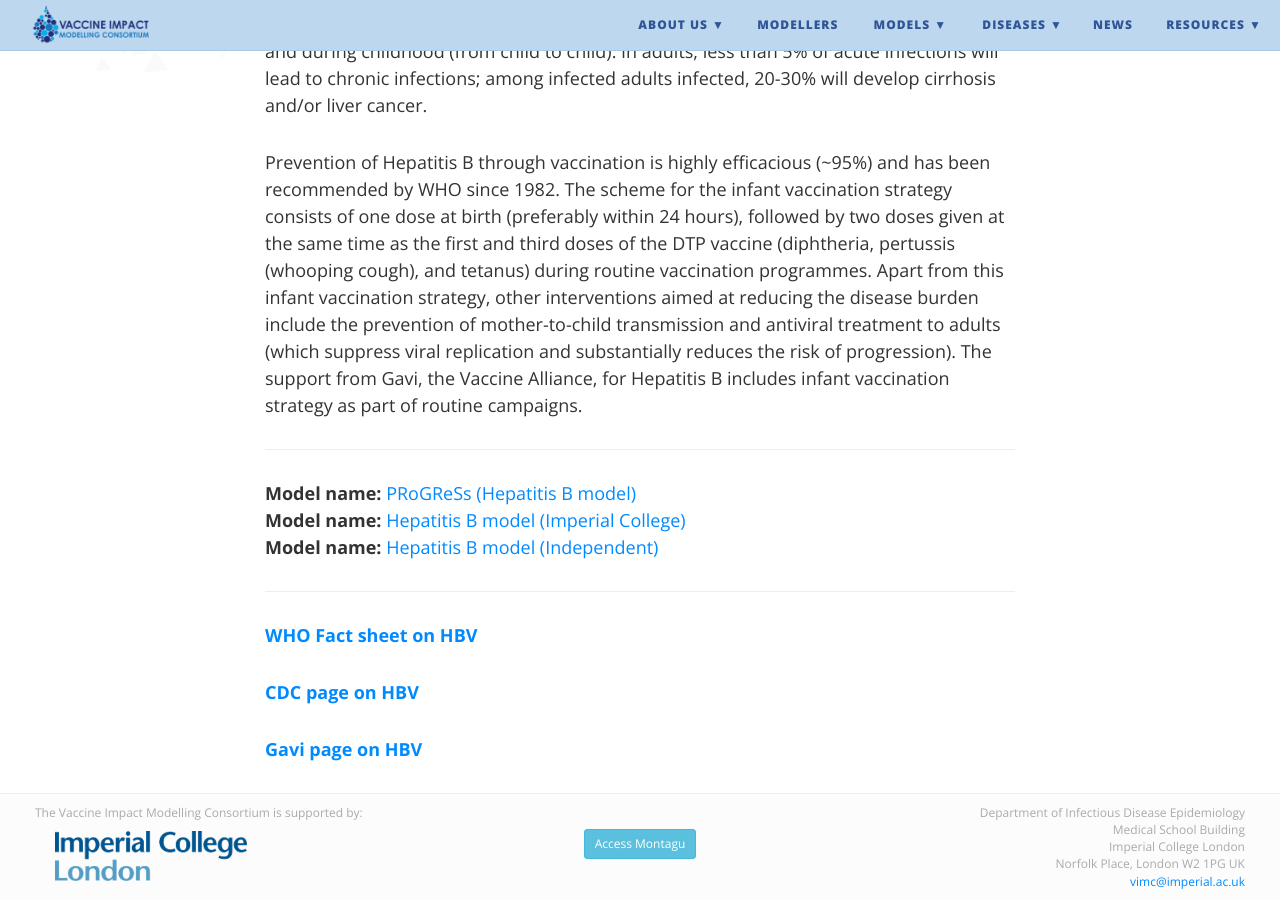
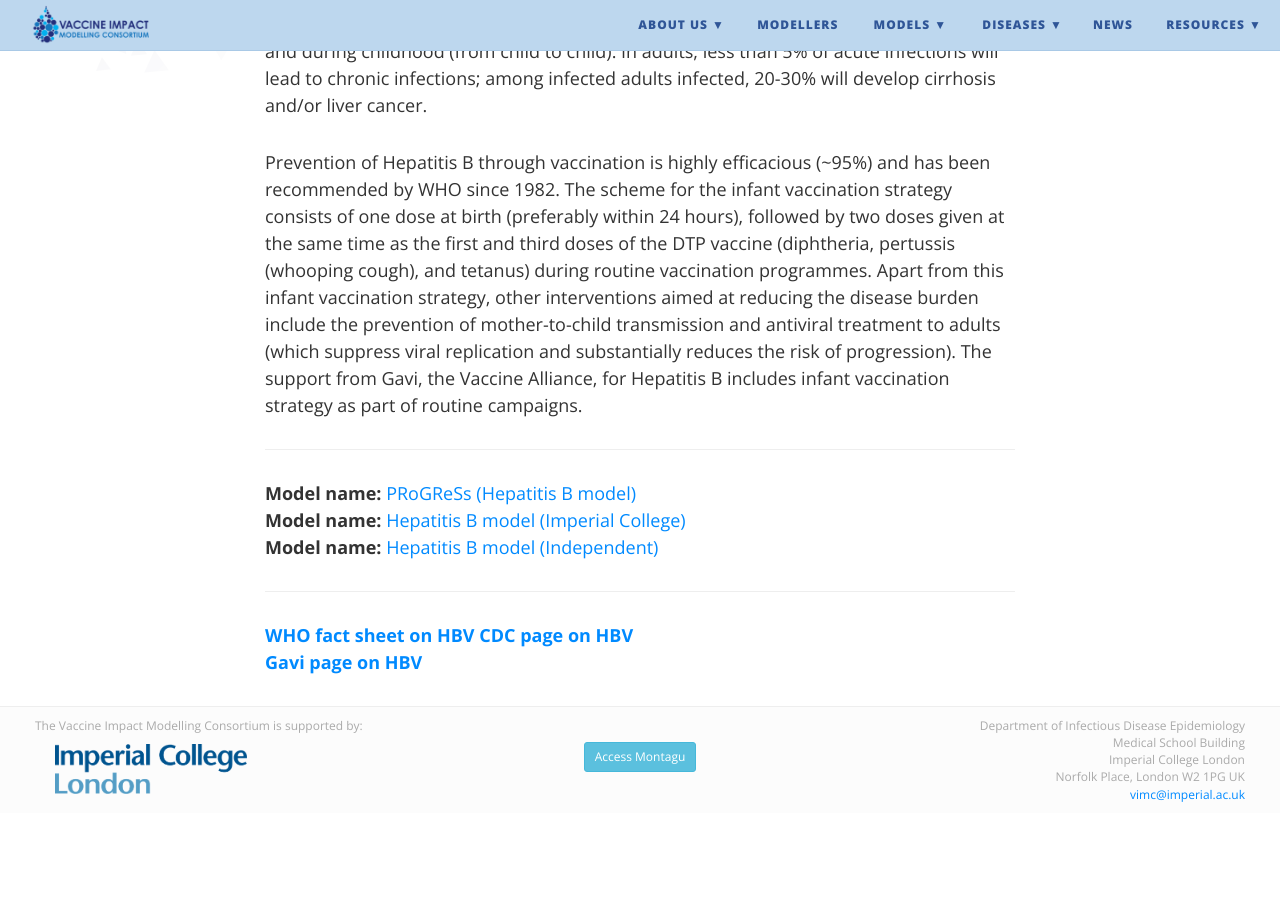
Before and after one commit to vimchub/vaccineimpact, a Jekyll site: the page built from diseases/hep-b.md, in a window 1280 px wide and 900 px high, scrolled down 594 px. Built offline with Jekyll 4.4.1, drawn with Linux system fonts in a browser that asks for light colours; nearby versions of some CDN libraries; after the commit the page ends 1407 px from its top, so only the background shows below that.

Commit message:
Update hep-b.md

```diff
--- a/diseases/hep-b.md
+++ b/diseases/hep-b.md
@@ -16,8 +16,6 @@
 
 ---
 
-**[WHO Fact sheet on HBV](http://www.who.int/mediacentre/factsheets/fs204/en/)**
-
+**[WHO fact sheet on HBV](http://www.who.int/mediacentre/factsheets/fs204/en/)**
 **[CDC page on HBV](https://www.cdc.gov/hepatitis/hbv/index.htm)**
-
 **[Gavi page on HBV](http://www.gavi.org/support/nvs/hepb/)**
```
